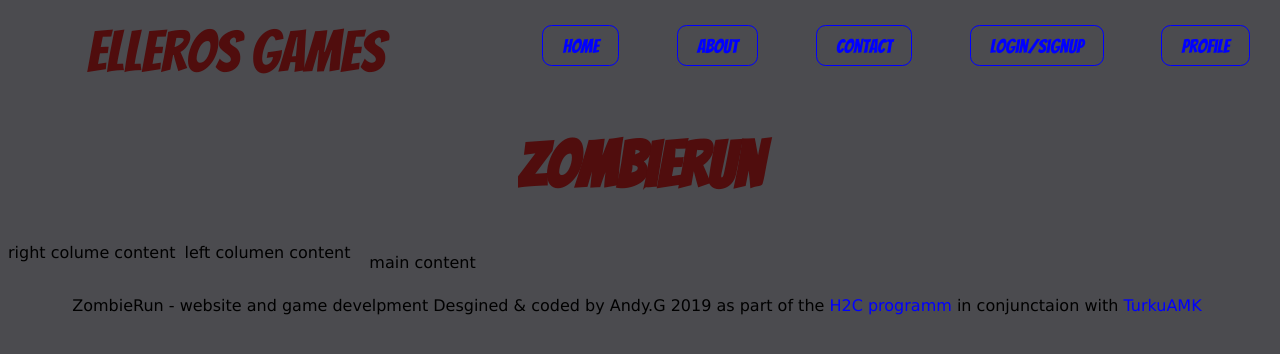
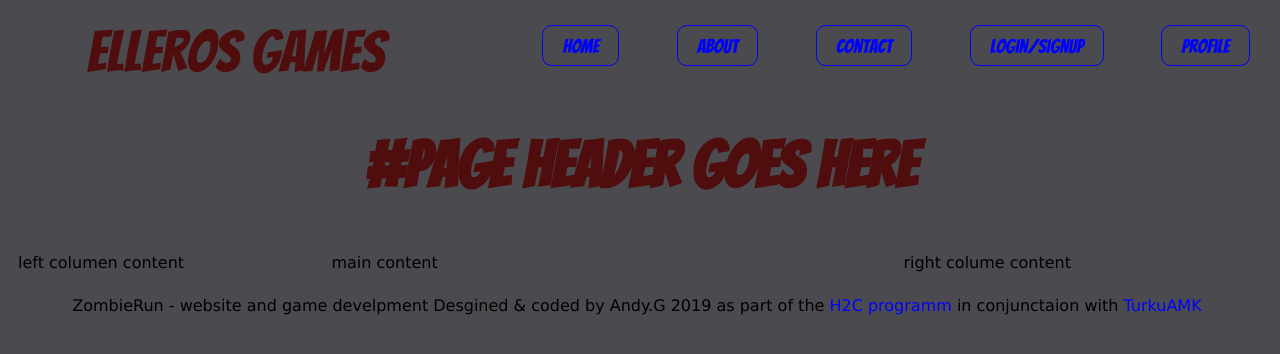
Before and after one commit to agdod/ZombieRun_webSite, a PHP site: the page made by basic template.php in a window 1280 px wide. Shown: the top 354 px of the page. Run offline with PHP 8.4, Linux system fonts and the light colour scheme.

Commit message:
adjustment to template layout

```diff
--- a/basic template.php
+++ b/basic template.php
@@ -12,19 +12,19 @@
     <body>
         <?php include ('navbar.php') ?>
         <div class="grid-container" >
-            <div class="col-12 header">
-                <h1>ZombieRun</h1>
+            <div class="header">
+                <h1>#page header goes here</h1>
             </div>
-            <div class="col-3 aside-right">
+            <div class="right">
                right colume content
             </div>
-            <div class="col-6 main">
+            <div class="main">
                main content
             </div>
-            <div class="col-3 aside-left ads">
+            <div class="left ads">
               left columen content
             </div>
-            <div class="col-12 footer">
+            <div class="footer">
                     <?php include('footer.php') ?>
             </div>
         </div>
```
